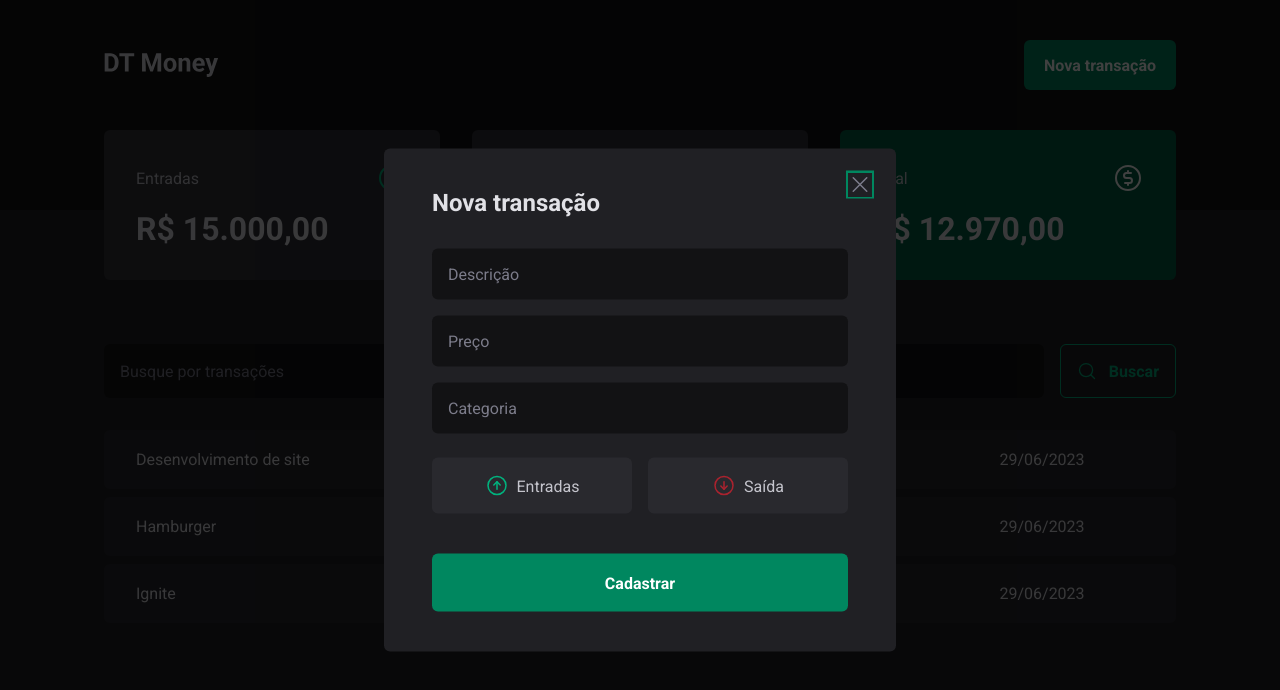
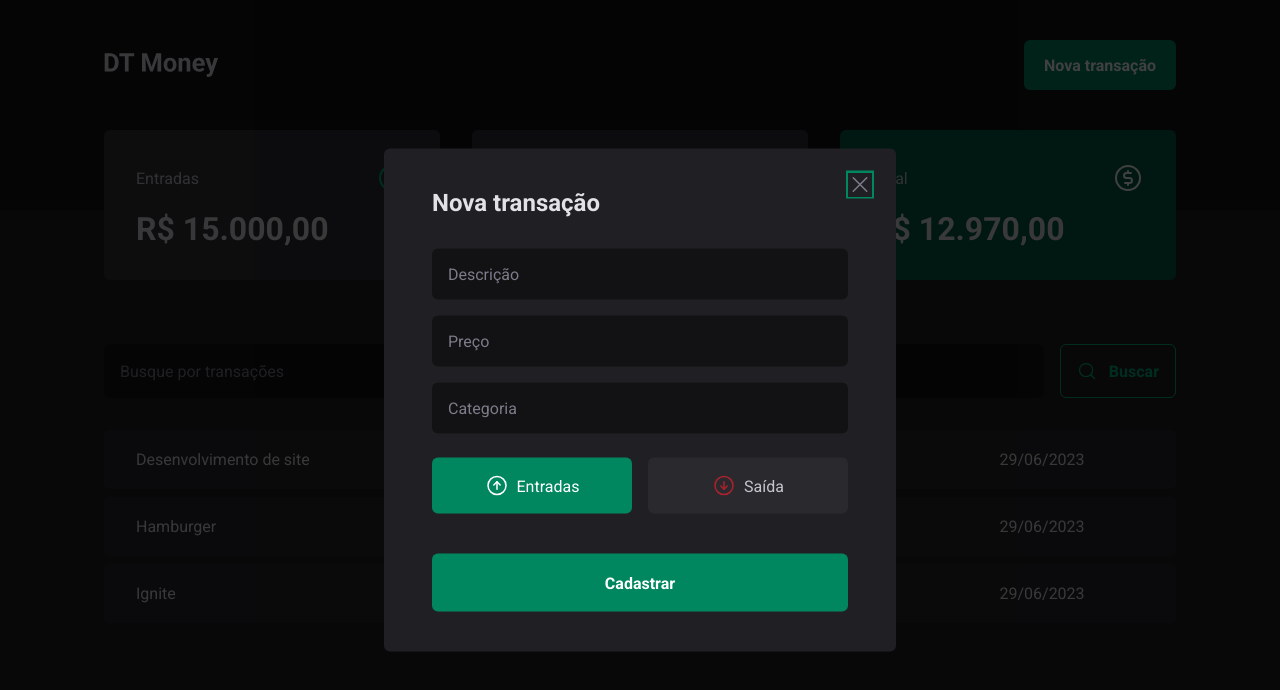
Before and after one commit to LuisRuediger/Modulo-03-DT-Money, a React (Vite) app: page / in a window 1280 px wide. Both pictures are taken after a click on the button "Nova transação". Shown: the top 690 px of the page. Built offline with nearby package versions, Linux system fonts and the light colour scheme; data requests are answered from the project's data file.

Commit message:
controlled components

```diff
--- a/src/components/NewTransactionModal/index.tsx
+++ b/src/components/NewTransactionModal/index.tsx
@@ -2,25 +2,29 @@
 import { CloseButton, Content, Overlay, TransactionType, TransactionTypeButton } from "./styles";
 import { ArrowCircleDown, ArrowCircleUp, X } from "phosphor-react";
 import * as z from 'zod'
-import { useForm } from "react-hook-form";
+import { Controller, useForm } from "react-hook-form";
 import { zodResolver } from "@hookform/resolvers/zod";
 
 const newTransactionFormSchema = z.object({
   description: z.string(),
   price: z.number(),
   category: z.string(),
-  // type: z.enum(['income', 'outcome'])
+  type: z.enum(['income', 'outcome'])
 })
 
 type NewTransactionFormInputs = z.infer<typeof newTransactionFormSchema>
 
 export function NewTransactionModal() {
   const {
+    control,
     register,
     handleSubmit,
     formState: { isSubmitting }
   } = useForm<NewTransactionFormInputs>({
-    resolver: zodResolver(newTransactionFormSchema)
+    resolver: zodResolver(newTransactionFormSchema),
+    defaultValues: {
+      type: 'income'
+    }
   })
 
   async function handleCreateNewTransaction(data: NewTransactionFormInputs) {
@@ -58,7 +62,17 @@
             {...register('category')}
           />
 
-          <TransactionType>
+          <Controller
+            control={control}
+            name="type"
+            render={({ field }) => {
+              return (
+                <TransactionType
+                  onValueChange={(value: NewTransactionFormInputs['type']) =>
+                  field.onChange(value)
+                }
+                  value={field.value}
+                >
                   <TransactionTypeButton variant="income" value="income">
                     <ArrowCircleUp size={24} />
                     Entradas
@@ -68,6 +82,9 @@
                     Saída
                   </TransactionTypeButton>
                 </TransactionType>
+              )
+            }}
+          />
 
           <button type="submit" disabled={isSubmitting}>
             Cadastrar
```
Lines whose indentation alone changed are shown as unchanged.
